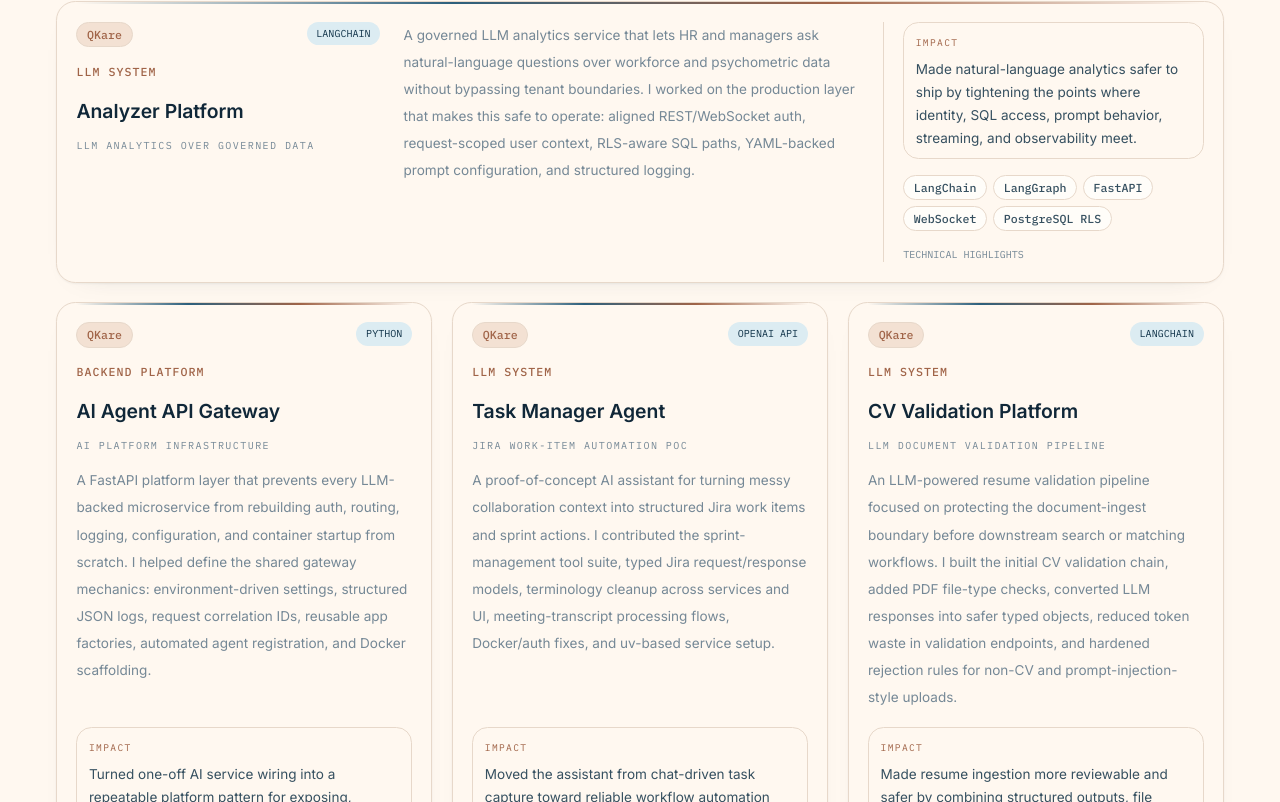
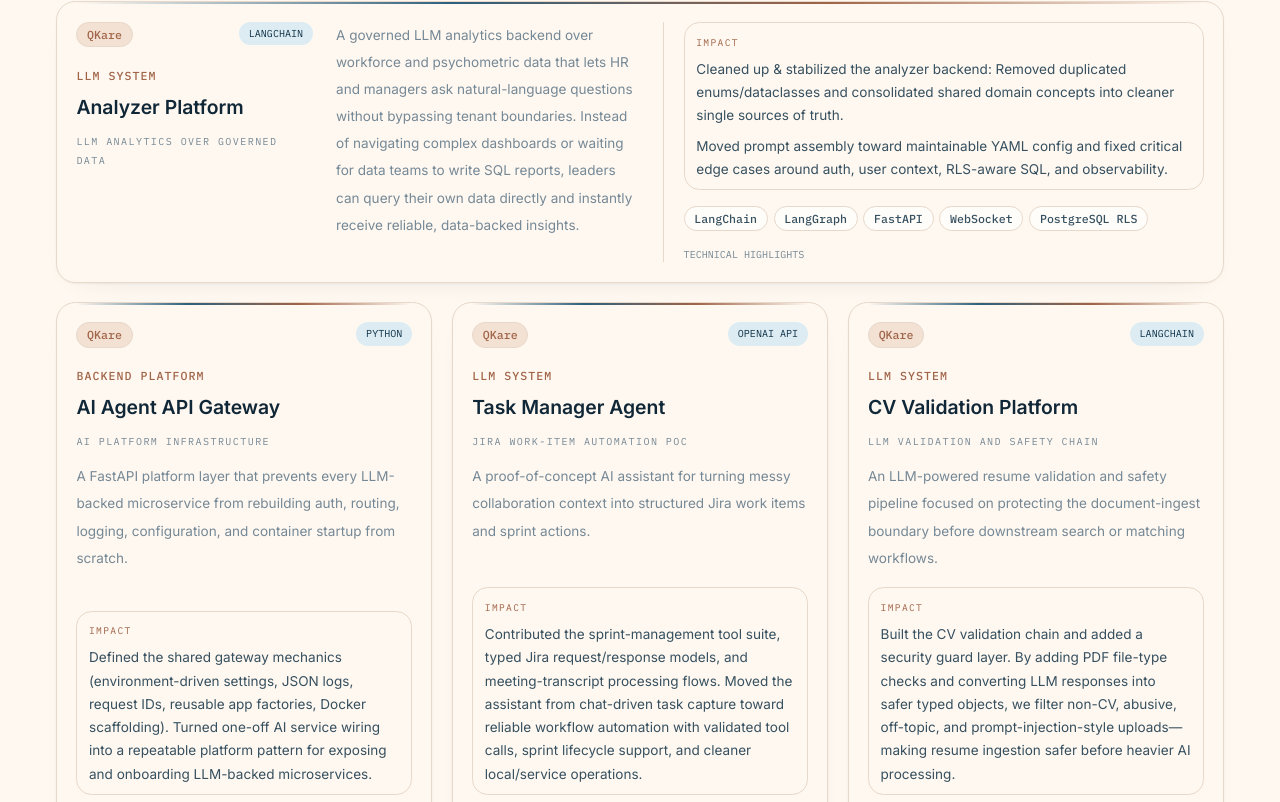
Before and after one commit to melisklc0/melis-kilic-portfolio, a React (Vite) app: page / in a window 1280 px wide. Shown: the part 7418-8220 px from the top of the page. Built offline with nearby package versions, Linux system fonts and the light colour scheme.

Commit message:
feat: improve ProjectCard components and project data structure for portfolio showcase

```diff
--- a/src/components/project-cards/FeaturedProjectCard.tsx
+++ b/src/components/project-cards/FeaturedProjectCard.tsx
@@ -104,7 +104,11 @@ export function FeaturedProjectCard({ project }: { project: Project }) {
               {c.impact && (
                 <div className="rounded-2xl border border-coffee/20 bg-coffee-soft/65 p-4">
                   <p className="mb-2 font-mono text-2xs uppercase tracking-[0.16em] text-coffee">{translations[lang].projects.impact}</p>
-                  <p className="text-sm leading-7 text-text-secondary">{c.impact}</p>
+                  <div className="space-y-2 text-sm leading-7 text-text-secondary">
+                    {c.impact.split('\n\n').map((paragraph, idx) => (
+                      <p key={idx}>{paragraph}</p>
+                    ))}
+                  </div>
                 </div>
               )}
               {c.highlights && c.highlights.length > 0 && (
--- a/src/components/project-cards/ProjectCard.tsx
+++ b/src/components/project-cards/ProjectCard.tsx
@@ -13,34 +13,38 @@ export function ProjectCard({ project, className = '', variant = 'default' }: Pr
   const { lang } = useLang();
   const t = translations[lang];
   const c = project[lang];
+  const summary = c.supportingSummary ?? c.summary;
+  const impact = c.supportingImpact ?? c.impact;
 
   if (variant === 'wide') {
     return (
-      <article className={`relative overflow-hidden rounded-2xl border border-border bg-surface/80 p-5 shadow-card transition-all duration-200 hover:-translate-y-1 hover:border-accent hover:shadow-card-md lg:grid lg:grid-cols-[0.9fr_1.35fr_0.95fr] lg:gap-6 ${className}`}>
+      <article className={`relative overflow-hidden rounded-2xl border border-border bg-surface/80 p-5 shadow-card transition-all duration-200 hover:-translate-y-1 hover:border-accent hover:shadow-card-md lg:grid lg:grid-cols-[0.7fr_0.9fr_1.6fr] lg:gap-6 ${className}`}>
         <div className="absolute inset-x-5 top-0 h-[2px] bg-[linear-gradient(90deg,transparent,#2D607D,#A06448,transparent)]" />
 
-        <div>
+        <div className="lg:flex lg:flex-col">
           <div className="mb-4 flex items-start justify-between gap-3">
-            <div>
-              <StatusBadge status={project.status} />
-              <div className="mt-3">
-                <ProjectType project={project} />
-              </div>
-            </div>
+            <StatusBadge status={project.status} />
             <span className="rounded-full bg-accent-light px-2.5 py-1 text-2xs font-mono uppercase text-accent-dark">{project.techStack[0]}</span>
           </div>
 
+          <div className="mb-2">
+            <ProjectType project={project} />
+          </div>
           <h3 className="text-xl font-semibold leading-snug text-text-primary">{c.title}</h3>
           {c.subtitle && <p className="mt-3 font-mono text-2xs uppercase leading-5 tracking-[0.14em] text-text-faint">{c.subtitle}</p>}
         </div>
 
-        <p className="mt-4 text-sm leading-7 text-text-muted lg:mt-0">{c.summary}</p>
+        <p className="mt-4 text-sm leading-7 text-text-muted lg:mt-0">{summary}</p>
 
         <div className="mt-5 border-t border-border pt-4 lg:mt-0 lg:border-l lg:border-t-0 lg:pl-5 lg:pt-0">
-          {c.impact && (
+          {impact && (
             <div className="rounded-xl border border-border bg-surface-2/80 px-3 py-2 text-sm leading-6 text-text-secondary">
               <span className="mb-1 block font-mono text-[0.62rem] uppercase tracking-[0.14em] text-coffee">{t.projects.impact}</span>
-              {c.impact}
+              <div className="space-y-2">
+                {impact.split('\n\n').map((paragraph, idx) => (
+                  <p key={idx}>{paragraph}</p>
+                ))}
+              </div>
             </div>
           )}
 
@@ -62,23 +66,25 @@ export function ProjectCard({ project, className = '', variant = 'default' }: Pr
     <article className={`relative flex min-h-full flex-col overflow-hidden rounded-2xl border border-border bg-surface/80 p-5 shadow-card transition-all duration-200 hover:-translate-y-1 hover:border-accent hover:shadow-card-md ${className}`}>
       <div className="absolute inset-x-5 top-0 h-[2px] bg-[linear-gradient(90deg,transparent,#2D607D,#A06448,transparent)]" />
       <div className="mb-4 flex items-start justify-between gap-3">
-        <div>
-          <StatusBadge status={project.status} />
-          <div className="mt-3">
-            <ProjectType project={project} />
-          </div>
-        </div>
+        <StatusBadge status={project.status} />
         <span className="rounded-full bg-accent-light px-2.5 py-1 text-2xs font-mono uppercase text-accent-dark">{project.techStack[0]}</span>
+      </div>
+      <div className="mb-2">
+        <ProjectType project={project} />
       </div>
 
       <h3 className="mb-3 text-xl font-semibold leading-snug text-text-primary">{c.title}</h3>
       {c.subtitle && <p className="mb-3 font-mono text-2xs uppercase leading-5 tracking-[0.14em] text-text-faint">{c.subtitle}</p>}
-      <p className="mb-4 flex-1 text-sm leading-7 text-text-muted">{c.summary}</p>
+      <p className="mb-4 flex-1 text-sm leading-7 text-text-muted">{summary}</p>
 
-      {c.impact && (
+      {impact && (
         <div className="mb-5 rounded-xl border border-border bg-surface-2/80 px-3 py-2 text-sm leading-6 text-text-secondary">
           <span className="mb-1 block font-mono text-[0.62rem] uppercase tracking-[0.14em] text-coffee">{t.projects.impact}</span>
-          {c.impact}
+          <div className="space-y-2">
+            {impact.split('\n\n').map((paragraph, idx) => (
+              <p key={idx}>{paragraph}</p>
+            ))}
+          </div>
         </div>
       )}
 
--- a/src/data/projects.ts
+++ b/src/data/projects.ts
@@ -26,6 +26,8 @@ export interface ProjectContent {
   title: string;
   subtitle?: string;
   badge?: string;
+  supportingSummary?: string;
+  supportingImpact?: string;
   summary: string;
   roleLine?: string;
   focusTitle?: string;
@@ -171,8 +173,12 @@ export const projects: Project[] = [
       title: 'Analyzer Platform',
       subtitle: 'LLM analytics over governed data',
       badge: 'LLM Analytics',
+      supportingSummary:
+        'A governed LLM analytics backend over workforce and psychometric data that lets HR and managers ask natural-language questions without bypassing tenant boundaries. Instead of navigating complex dashboards or waiting for data teams to write SQL reports, leaders can query their own data directly and instantly receive reliable, data-backed insights.',
+      supportingImpact:
+        'Cleaned up & stabilized the analyzer backend: Removed duplicated enums/dataclasses and consolidated shared domain concepts into cleaner single sources of truth.\n\nMoved prompt assembly toward maintainable YAML config and fixed critical edge cases around auth, user context, RLS-aware SQL, and observability.',
       summary:
-        'A governed LLM analytics service that lets HR and managers ask natural-language questions over workforce and psychometric data without bypassing tenant boundaries. I worked on the production layer that makes this safe to operate: aligned REST/WebSocket auth, request-scoped user context, RLS-aware SQL paths, YAML-backed prompt configuration, and structured logging.',
+        'A governed LLM analytics service that lets HR and managers ask natural-language questions over workforce and psychometric data without bypassing tenant boundaries. Instead of navigating complex dashboards or waiting for data teams to write SQL reports, leaders can query their own data directly and instantly receive reliable, data-backed insights.',
       roleLine: 'Role: AI Backend Contributor · Focus: auth, governed SQL, prompt configuration, observability',
       focusTitle: 'My focus — secure context propagation, prompts-as-config & observability',
       focusSummary:
@@ -216,14 +222,18 @@ export const projects: Project[] = [
         },
       ],
       impact:
-        'Made natural-language analytics safer to ship by tightening the points where identity, SQL access, prompt behavior, streaming, and observability meet.',
+        'Cleaned up & stabilized the analyzer backend: Removed duplicated enums/dataclasses and consolidated shared domain concepts into cleaner single sources of truth.\n\nMoved prompt assembly toward maintainable YAML config and fixed critical edge cases around auth, user context, RLS-aware SQL, and observability.',
     },
     tr: {
       title: 'Analyzer Platform',
       subtitle: 'Governed data üzerinde LLM analytics',
       badge: 'LLM Analytics',
+      supportingSummary:
+        'HR ve manager kullanıcılarının workforce ve psychometric analytics verisine tenant boundary’leri aşmadan doğal dille soru sorabildiği governed LLM analytics servisi. Karmaşık dashboard\'lar içinde kaybolmak veya veri ekiplerinden SQL raporları beklemek yerine, yöneticilerin kendi verilerine doğrudan sorular sorarak saniyeler içinde güvenilir analizler elde etmesini sağlar.',
+      supportingImpact:
+        'Ciddi bir cleanup ve stabilization eforu ile duplicate enum, dataclass ve YAML loader’ları temizledim; shared domain kavramlarını daha net single source of truth yapılarına topladım.\n\nPrompt akışını maintainable YAML config tarafına taşıdım; auth, user context, RLS-aware SQL, logging ve eksik metadata edge case’lerini çözerek sistemi production’a hazırladım.',
       summary:
-        'HR ve manager kullanıcılarının workforce ve psychometric analytics verisine tenant boundary’leri aşmadan doğal dille soru sorabildiği governed LLM analytics servisi. REST/WebSocket auth hizalama, request-scoped user context, RLS-aware SQL path’leri, YAML-backed prompt configuration ve structured logging ile production katmanını güçlendirdim.',
+        'HR ve manager kullanıcılarının workforce ve psychometric analytics verisine tenant boundary’leri aşmadan doğal dille soru sorabildiği governed LLM analytics servisi. Karmaşık dashboard\'lar içinde kaybolmak veya veri ekiplerinden SQL raporları beklemek yerine, yöneticilerin kendi verilerine doğrudan sorular sorarak saniyeler içinde güvenilir analizler elde etmesini sağlar.',
       roleLine: 'Role: AI Backend Contributor · Focus: auth, governed SQL, prompt configuration, observability',
       focusTitle: 'Odağım — secure context propagation, prompts-as-config ve observability',
       focusSummary:
@@ -267,7 +277,7 @@ export const projects: Project[] = [
         },
       ],
       impact:
-        'Identity, SQL access, prompt behavior, streaming ve observability’nin kesiştiği noktaları sıkılaştırarak natural-language analytics akışını daha güvenli ve debug edilebilir hale getirdi.',
+        'Ciddi bir cleanup ve stabilization eforu ile duplicate enum, dataclass ve YAML loader’ları temizledim; shared domain kavramlarını daha net single source of truth yapılarına topladım.\n\nPrompt akışını maintainable YAML config tarafına taşıdım; auth, user context, RLS-aware SQL, logging ve eksik metadata edge case’lerini çözerek sistemi production’a hazırladım.',
     },
   },
   {
@@ -393,7 +403,7 @@ export const projects: Project[] = [
       subtitle: 'AI platform infrastructure',
       badge: 'Platform',
       summary:
-        'A FastAPI platform layer that prevents every LLM-backed microservice from rebuilding auth, routing, logging, configuration, and container startup from scratch. I helped define the shared gateway mechanics: environment-driven settings, structured JSON logs, request correlation IDs, reusable app factories, automated agent registration, and Docker scaffolding.',
+        'A FastAPI platform layer that prevents every LLM-backed microservice from rebuilding auth, routing, logging, configuration, and container startup from scratch.',
       roleLine: 'Role: AI Platform Contributor · Focus: gateway factory, service scaffolding, structured operations',
       focusTitle: 'My focus — shared gateway mechanics for AI microservices',
       focusSummary:
@@ -437,14 +447,14 @@ export const projects: Project[] = [
         },
       ],
       impact:
-        'Turned one-off AI service wiring into a repeatable platform pattern for exposing, observing, and onboarding LLM-backed microservices.',
+        'Defined the shared gateway mechanics (environment-driven settings, JSON logs, request IDs, reusable app factories, Docker scaffolding). Turned one-off AI service wiring into a repeatable platform pattern for exposing and onboarding LLM-backed microservices.',
     },
     tr: {
       title: 'AI Agent API Gateway',
       subtitle: 'AI platform infrastructure',
       badge: 'Platform',
       summary:
-        'Her LLM-backed microservice’in auth, routing, logging, configuration ve container startup işlerini yeniden yazmasını engelleyen FastAPI platform katmanı. Environment-driven settings, structured JSON logs, request correlation ID, reusable app factory, automated agent registration ve Docker scaffolding tarafında shared gateway mechanics kurmaya katkı verdim.',
+        'Her LLM-backed microservice’in auth, routing, logging, configuration ve container startup işlerini yeniden yazmasını engelleyen FastAPI platform katmanı.',
       roleLine: 'Role: AI Platform Contributor · Focus: gateway factory, service scaffolding, structured operations',
       focusTitle: 'Odağım — AI microservice’ler için shared gateway mechanics',
       focusSummary:
@@ -488,7 +498,7 @@ export const projects: Project[] = [
         },
       ],
       impact:
-        'Tekil AI service wiring’lerini; expose edilebilir, observe edilebilir ve yeni agent onboarding’i için tekrar kullanılabilir bir platform pattern’ine yaklaştırdı.',
+        'Gateway akışlarını (environment settings, JSON logs, request ID, app factory, agent registration) standartlaştırarak, AI platformunu güvenli, yönetilebilir ve tekrar kullanılabilir bir yapıya kavuşturdum.',
     },
   },
   {
@@ -503,44 +513,52 @@ export const projects: Project[] = [
       subtitle: 'Jira work-item automation POC',
       badge: 'Agentic Workflow',
       summary:
-        'A proof-of-concept AI assistant for turning messy collaboration context into structured Jira work items and sprint actions. I contributed the sprint-management tool suite, typed Jira request/response models, terminology cleanup across services and UI, meeting-transcript processing flows, Docker/auth fixes, and uv-based service setup.',
+        'A proof-of-concept AI assistant for turning messy collaboration context into structured Jira work items and sprint actions.',
       impact:
-        'Moved the assistant from chat-driven task capture toward reliable workflow automation with validated tool calls, sprint lifecycle support, and cleaner local/service operations.',
+        'Contributed the sprint-management tool suite, typed Jira request/response models, and meeting-transcript processing flows. Moved the assistant from chat-driven task capture toward reliable workflow automation with validated tool calls, sprint lifecycle support, and cleaner local/service operations.',
     },
     tr: {
       title: 'Task Manager Agent',
       subtitle: 'Jira work-item automation POC',
       badge: 'Agentic Workflow',
       summary:
-        'Dağınık collaboration context ve doğal dil girdilerini structured Jira work item ve sprint aksiyonlarına çeviren proof-of-concept AI assistant. Sprint-management tool suite, typed Jira request/response modelleri, servis/UI genelinde terminology cleanup, meeting-transcript processing akışları, Docker/auth fixleri ve uv-based service setup tarafında katkı verdim.',
+        'Dağınık collaboration context ve doğal dil girdilerini structured Jira work item ve sprint aksiyonlarına çeviren proof-of-concept AI assistant.',
       impact:
-        'Chat-driven task capture fikrini validated tool call’lar, sprint lifecycle desteği ve daha temiz local/service operasyonlarıyla güvenilir workflow automation yönüne taşıdı.',
+        'Sprint-management tool suite, typed Jira modelleri, transcript processing ve terminology cleanup tarafında katkı verdim. Chat-driven task capture fikrini validated tool call’lar, sprint lifecycle desteği ve daha temiz local/service operasyonlarıyla güvenilir workflow automation yönüne taşıdı.',
     },
   },
   {
     id: 'cv-validation-platform',
     status: 'company',
-    techStack: ['LangChain', 'OpenAI API', 'FastAPI', 'Pydantic', 'PDF Validation', 'Prompt Security', 'Structured Outputs'],
+    techStack: ['LangChain', 'OpenAI API', 'FastAPI', 'Pydantic', 'PDF Validation', 'Security Chain', 'Structured Outputs'],
     links: {
       private_note: 'Built at QKare; source code is private.',
     },
     en: {
       title: 'CV Validation Platform',
-      subtitle: 'LLM document validation pipeline',
-      badge: 'Document AI',
+      subtitle: 'LLM validation and safety chain',
+      badge: 'LLM Safety',
+      supportingSummary:
+        'An LLM-powered resume validation and safety pipeline focused on protecting the document-ingest boundary before downstream search or matching workflows.',
+      supportingImpact:
+        'Built the CV validation chain and added a security guard layer. By adding PDF file-type checks and converting LLM responses into safer typed objects, we filter non-CV, abusive, off-topic, and prompt-injection-style uploads—making resume ingestion safer before heavier AI processing.',
       summary:
-        'An LLM-powered resume validation pipeline focused on protecting the document-ingest boundary before downstream search or matching workflows. I built the initial CV validation chain, added PDF file-type checks, converted LLM responses into safer typed objects, reduced token waste in validation endpoints, and hardened rejection rules for non-CV and prompt-injection-style uploads.',
+        'An LLM-powered resume validation and safety pipeline focused on protecting the document-ingest boundary before downstream search or matching workflows.',
       impact:
-        'Made resume ingestion more reviewable and safer by combining structured outputs, file validation, token discipline, and early AI-safety guardrails.',
+        'Built the CV validation chain and added a security guard layer. By adding PDF file-type checks, converting LLM responses into safer typed objects, and adding token discipline, we filter non-CV, abusive, off-topic, and prompt-injection-style uploads—making resume ingestion safer before heavier AI processing.',
     },
     tr: {
       title: 'CV Validation Platform',
-      subtitle: 'LLM document validation pipeline',
-      badge: 'Document AI',
+      subtitle: 'LLM validation and safety chain',
+      badge: 'LLM Safety',
+      supportingSummary:
+        'Downstream search veya matching akislarindan once document-ingest boundarysini korumaya odaklanan LLM-powered resume validation ve safety pipeline.',
+      supportingImpact:
+        'CV validation chain ve security guard layer kurarak resume ingestion akisini daha guvenli hale getirdim. PDF file-type check ekleme, LLM responselarini typed objectlere tasima islemleri sayesinde non-CV, abusive, off-topic ve prompt-injection tarzi uploadlar agir AI processing oncesinde filtrelendi.',
       summary:
-        'Downstream search veya matching akışlarından önce document-ingest boundary’sini korumaya odaklanan LLM-powered resume validation pipeline. İlk CV validation chain’i kurdum, PDF file-type check ekledim, LLM response’larını daha güvenli typed object’lere taşıdım, validation endpoint’lerinde token israfını azalttım ve non-CV / prompt-injection tarzı upload’lara karşı rejection kurallarını güçlendirdim.',
+        'Downstream search veya matching akışlarından önce document-ingest boundary’sini korumaya odaklanan LLM-powered resume validation pipeline.',
       impact:
-        'Structured outputs, file validation, token discipline ve erken AI-safety guardrail’leriyle resume ingestion akışını daha reviewable ve güvenli hale getirdi.',
+        'CV validation chain ve security guard layer kurarak resume ingestion akışını daha güvenli hale getirdim. PDF file-type check ekleme, LLM response’larını typed object’lere taşıma ve token israfını azaltma işlemleri sayesinde non-CV, abusive, off-topic ve prompt-injection tarzı upload’lar ağır AI processing öncesinde filtrelendi.',
     },
   },
   {
```
